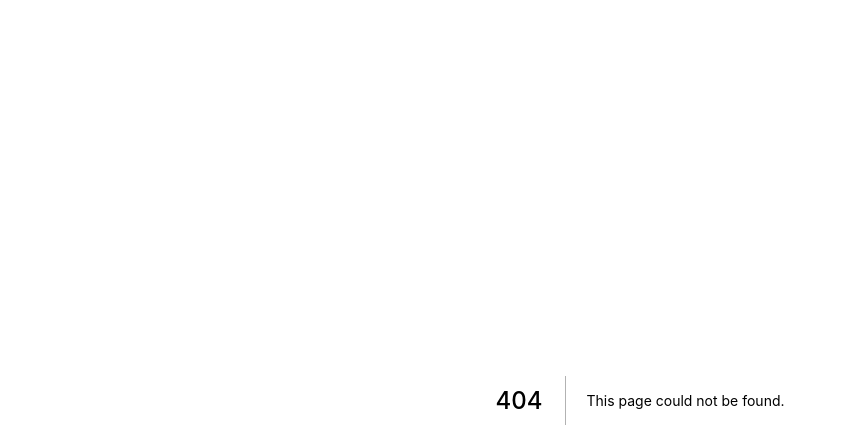
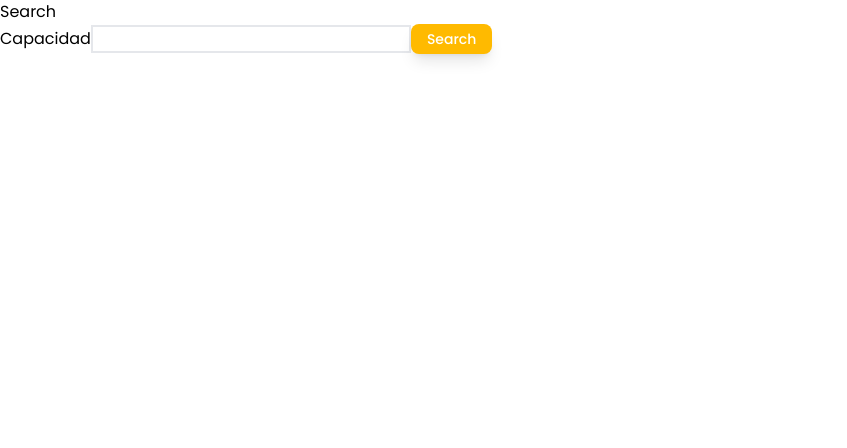
Before and after one commit to jeromanp/segunde-demo-pf-henry, a Next.js app: page /search in a window 1280 px wide. Before the commit this address had no page. Shown: the top 448 px of the page, without its empty margins (0-847 px from the left). Built offline with nearby package versions, Linux system fonts and the light colour scheme.

Commit message:
creacion de vista search

```diff
--- /dev/null
+++ b/src/pages/search.js
@@ -0,0 +1,52 @@
+import React, { useState } from "react";
+
+function search() {
+    const [capacity, setCapacity] = useState("");
+    const [rooms, setRooms] = useState([]);
+
+    const changeHandler = (e) => {
+        setCapacity(e.target.value);
+    };
+
+    const searchHandler = async () => {
+        let url = "api/cabanas";
+        if (capacity.length != 0) {
+            url = url + "?capacity=" + capacity;
+        }
+        const response = await fetch(url);
+        const data = await response.json();
+        console.log(data);
+        setRooms(data);
+    };
+
+    return (
+        <div>
+            <div>
+                <h1>Search</h1>
+            </div>
+            <label htmlFor="capacityFilter">Capacidad</label>
+            <input
+                type="number"
+                value={capacity}
+                onChange={changeHandler}
+                className="border-2"
+                id="capacityFilter"
+            />
+            <button onClick={searchHandler} className="btn-yellow">
+                Search
+            </button>
+            <div className="bg-grey-200">
+                {rooms.map((room) => {
+                    return (
+                        <div key={`${room.id}-index`}>
+                            <h5>{room.name}</h5>
+                            <h6>{room.capacity}</h6>
+                        </div>
+                    );
+                })}
+            </div>
+        </div>
+    );
+}
+
+export default search;
```
